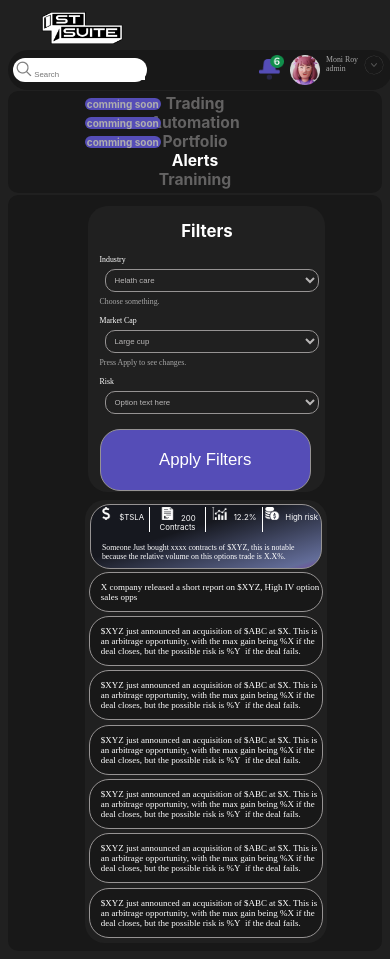
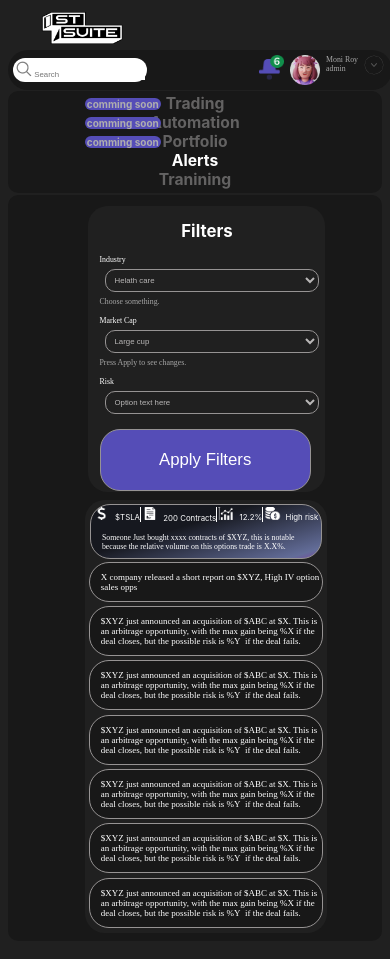
Before and after one commit to ab003laa/Geek-Labs-UI-Design, a React (Vite) app: page / in a window 390 px wide. Built offline with nearby package versions, Linux system fonts and the light colour scheme.

Commit message:
Update App.css

```diff
--- a/src/App.css
+++ b/src/App.css
@@ -252,7 +252,9 @@ form button {
     padding: 20px;
     margin-left: 10px;
   }
-
+.sigmant {
+    width: auto;
+  }
   .main-info {
     width: 80%;
   }
```
